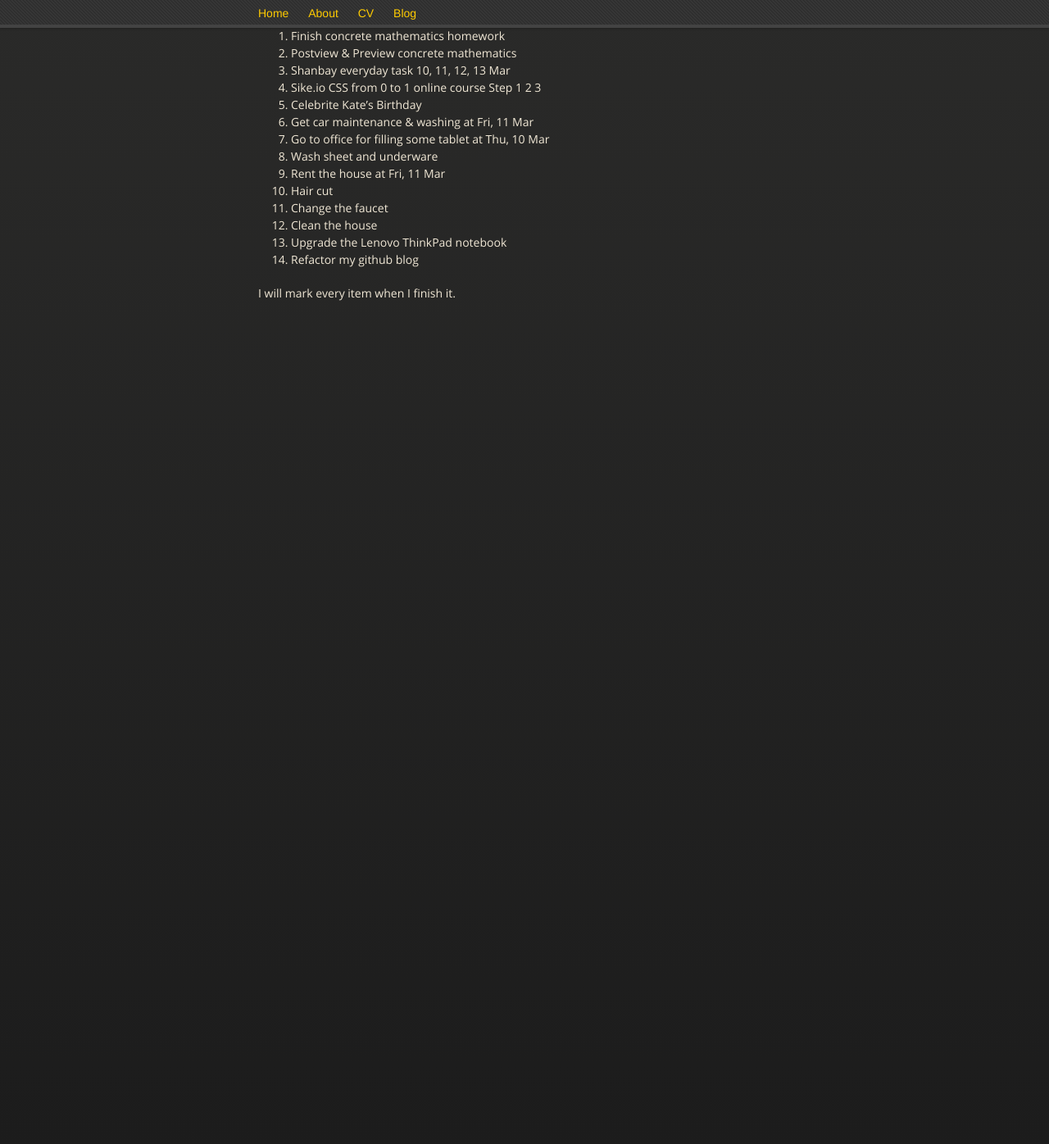
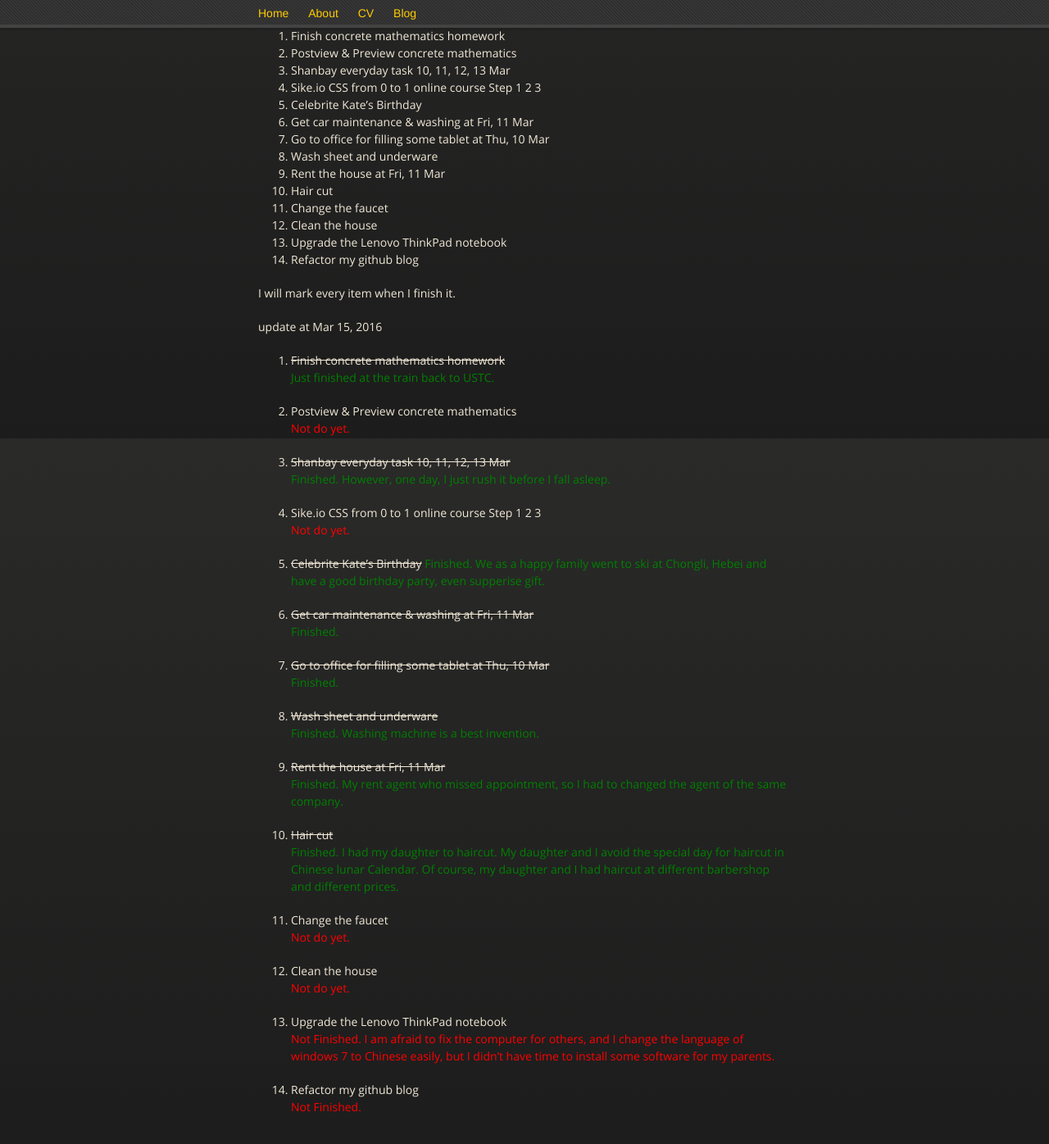
Before and after one commit to escray/escray.github.io, a Jekyll site: the page built from _posts/2016-03-10-To-Do-List-When-I-am-at-home.md, in a window 1280 px wide and 1400 px high, scrolled down 365 px. Shown: the top 1396 px of the window at 82% size. Built offline with Jekyll 4.4.1, drawn with Linux system fonts in a browser that asks for light colours; nearby versions of some CDN libraries; before the commit the page ends 900 px from its top, so only the background shows below that.

Commit message:
2016-03-15

```diff
--- a/_posts/2016-03-10-To-Do-List-When-I-am-at-home.md
+++ b/_posts/2016-03-10-To-Do-List-When-I-am-at-home.md
@@ -24,3 +24,47 @@ There are lots of stuff that I have to deal with.
 14. Refactor my github blog
 
 I will mark every item when I finish it.
+
+update at Mar 15, 2016
+
+1. ~~Finish concrete mathematics homework~~
+<span style="color:green;">Just finished at the train back to USTC.</span>
+
+2. Postview & Preview concrete mathematics
+<span style="color:red;">Not do yet.</span>
+
+3. ~~Shanbay everyday task 10, 11, 12, 13 Mar~~
+<span style="color:green;">Finished. However, one day, I just rush it before I fall asleep.</span>
+
+4. Sike.io CSS from 0 to 1 online course Step 1 2 3
+<span style="color:red;">Not do yet.</span>
+
+5. ~~Celebrite Kate's Birthday~~
+<span style="color:green;">Finished. We as a happy family went to ski at Chongli, Hebei and have a good birthday party, even supperise gift.</span>
+
+6. ~~Get car maintenance & washing at Fri, 11 Mar~~
+<span style="color:green;">Finished.</span>
+
+7. ~~Go to office for filling some tablet at Thu, 10 Mar~~
+<span style="color:green;">Finished.</span>
+
+8. ~~Wash sheet and underware~~
+<span style="color:green;">Finished. Washing machine is a best invention.</span>
+
+9. ~~Rent the house at Fri, 11 Mar~~
+<span style="color:green;">Finished. My rent agent who missed appointment, so I had to changed the agent of the same company.</span>
+
+10. ~~Hair cut~~
+<span style="color:green;">Finished. I had my daughter to haircut. My daughter and I avoid the special day for haircut in Chinese lunar Calendar. Of course, my daughter and I  had haircut at different barbershop and different prices. </span>
+
+11. Change the faucet
+<span style="color:red;">Not do yet.</span>
+
+12. Clean the house
+<span style="color:red;">Not do yet.</span>
+
+13. Upgrade the Lenovo ThinkPad notebook
+<span style="color:red;">Not Finished. I am afraid to fix the computer for others, and I change the language of windows 7 to Chinese easily, but I didn't have time to install some software for my parents.</span>
+
+14. Refactor my github blog
+<span style="color:red;">Not Finished.</span>
```
Also changed, not shown: _posts/2016-03-15-CSS-From-0-To-1-Step-1.md (added, +20 -0 lines).
